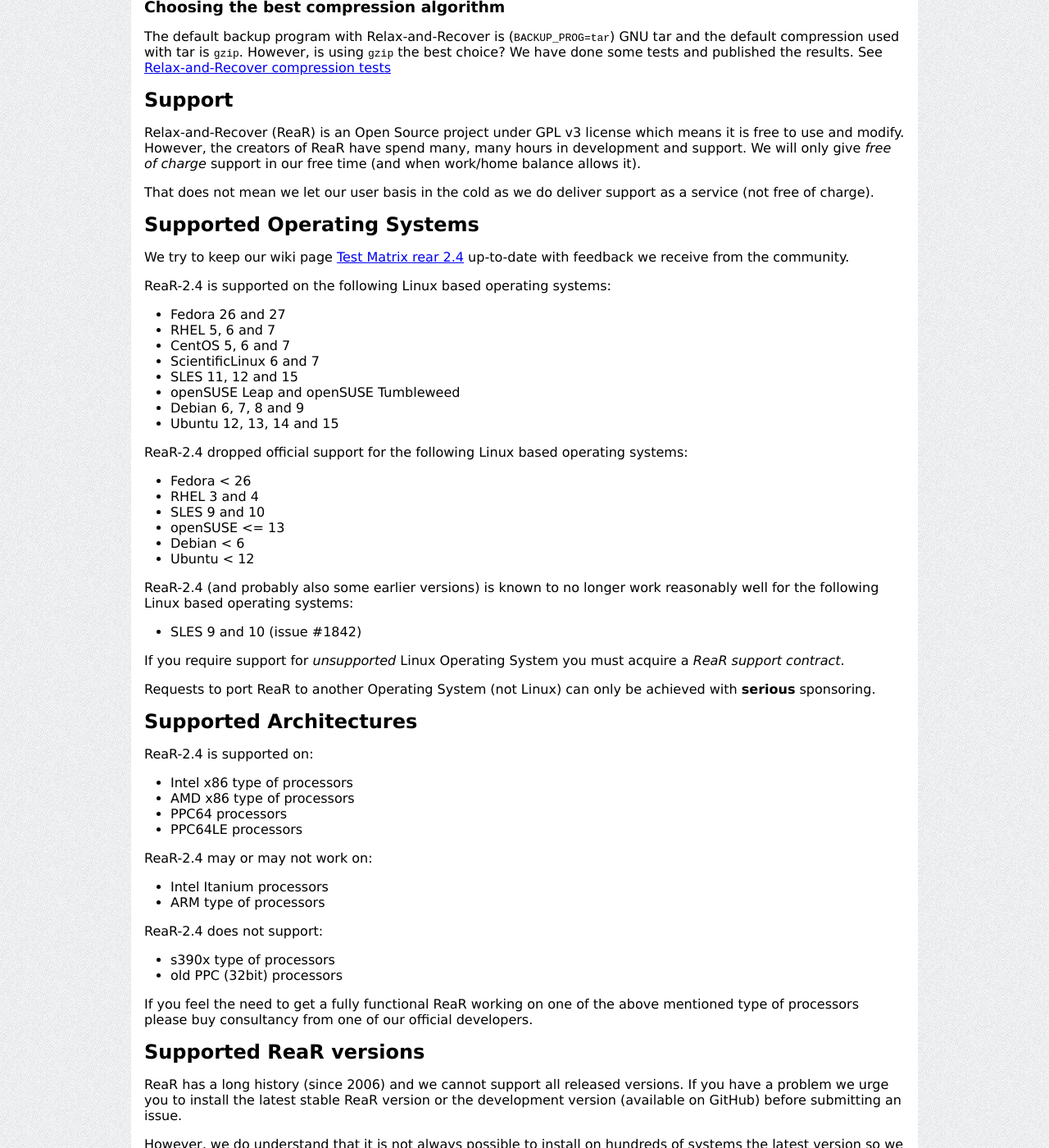
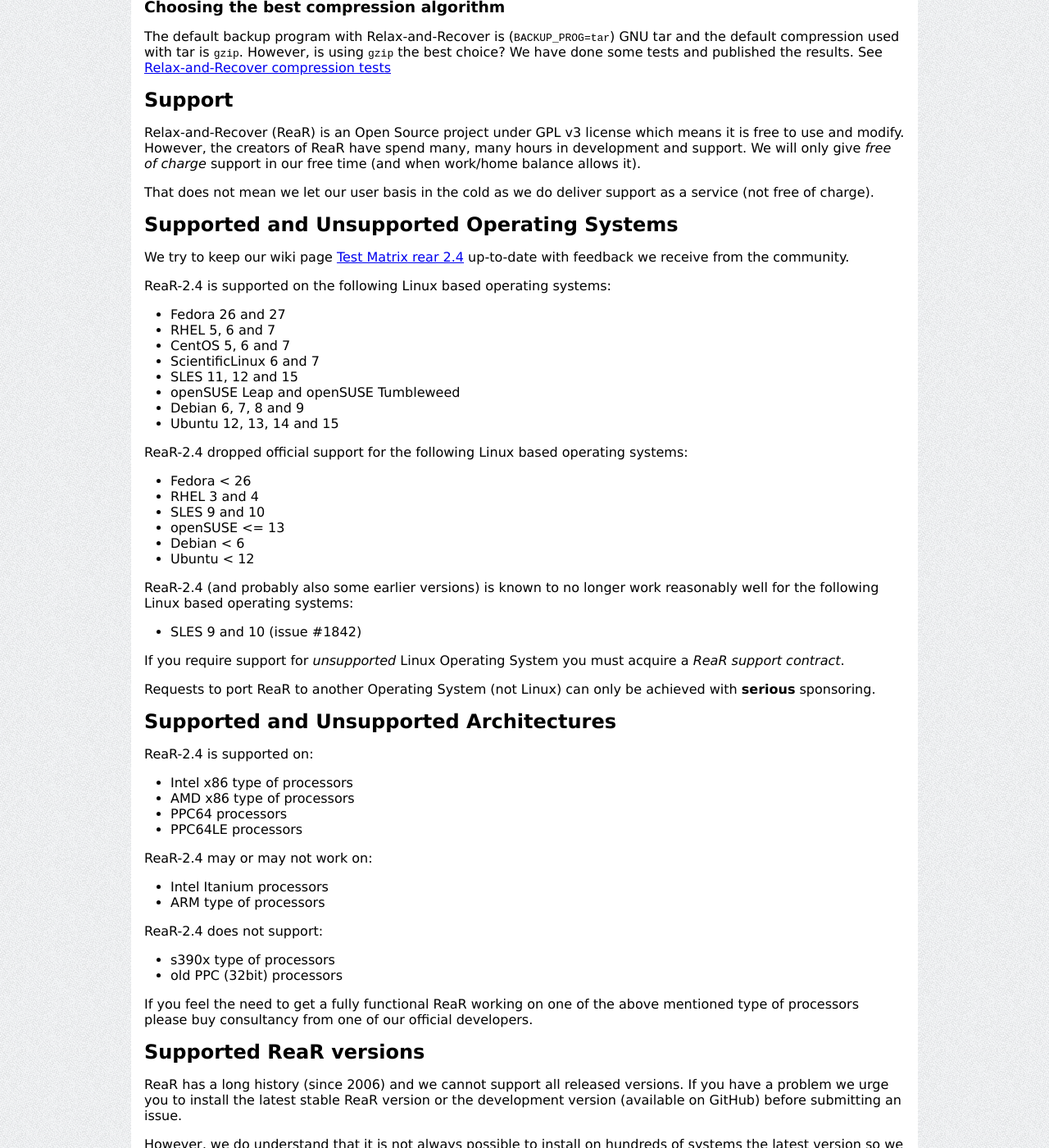
Before and after one commit to rear/rear.github.com, a Jekyll site: the page built from documentation/release-notes-2-5.md, in a window 1280 px wide and 1400 px high, scrolled down 19425 px. Shown: the whole window at 82% size. Built offline with Jekyll 4.4.1, drawn with Linux system fonts in a browser that asks for light colours; comment, search, counter and statistics services are not loaded.

Commit message:
Update release-notes-2-5.md
Mention "Unsupported" in the headers.

```diff
--- a/documentation/release-notes-2-5.md
+++ b/documentation/release-notes-2-5.md
@@ -1083,7 +1083,7 @@
 
 That does not mean we let our user basis in the cold as we do deliver support as a service (not free of charge).
 
-## Supported Operating Systems
+## Supported and Unsupported Operating Systems
 We try to keep our wiki page [Test Matrix rear 2.4](https://github.com/rear/rear/wiki/Test-Matrix-rear-2.4) up-to-date with feedback we receive from the community.
 
 ReaR-2.4 is supported on the following Linux based operating systems:
@@ -1114,7 +1114,7 @@
 
 Requests to port ReaR to another Operating System (not Linux) can only be achieved with **serious** sponsoring.
 
-## Supported Architectures
+## Supported and Unsupported Architectures
 ReaR-2.4 is supported on:
 
 * Intel x86 type of processors
```
